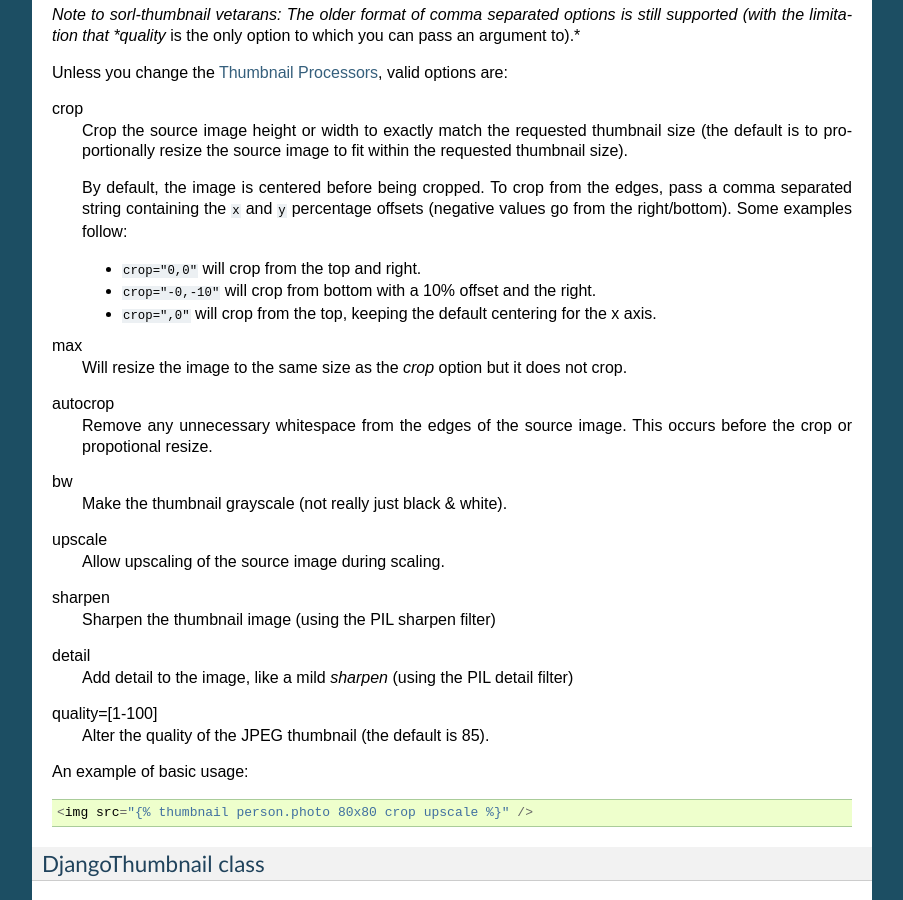
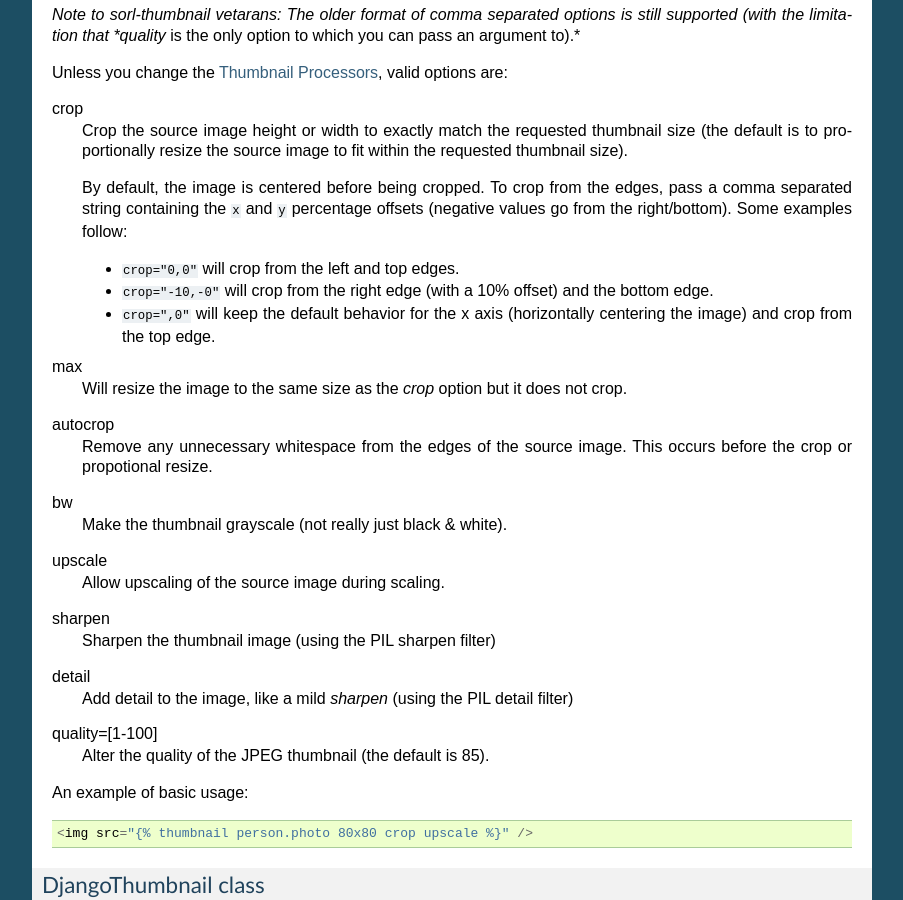
Before and after one commit to jazzband/sorl-thumbnail, a Sphinx documentation site: the page built from docs/index.rst, in a window 1280 px wide and 900 px high, scrolled down 1098 px. Shown: the whole window, without its empty margins (198-1101 px from the left). Built offline with Sphinx 7.4.7, drawn with Linux system fonts in a browser that asks for light colours.

Commit message:
Clearer documentation examples for cropping by edges.

```diff
--- a/docs/index.rst
+++ b/docs/index.rst
@@ -89,12 +89,13 @@
     percentage offsets (negative values go from the right/bottom). Some
     examples follow:
 
-    * ``crop="0,0"`` will crop from the top and right.
+    * ``crop="0,0"`` will crop from the left and top edges.
 
-    * ``crop="-0,-10"`` will crop from bottom with a 10% offset and the right.
+    * ``crop="-10,-0"`` will crop from the right edge (with a 10% offset) and
+      the bottom edge.
 
-    * ``crop=",0"`` will crop from the top, keeping the default centering for
-      the x axis.
+    * ``crop=",0"`` will keep the default behavior for the x axis (horizontally
+      centering the image) and crop from the top edge.
 
 max
     Will resize the image to the same size as the *crop* option but it
```
